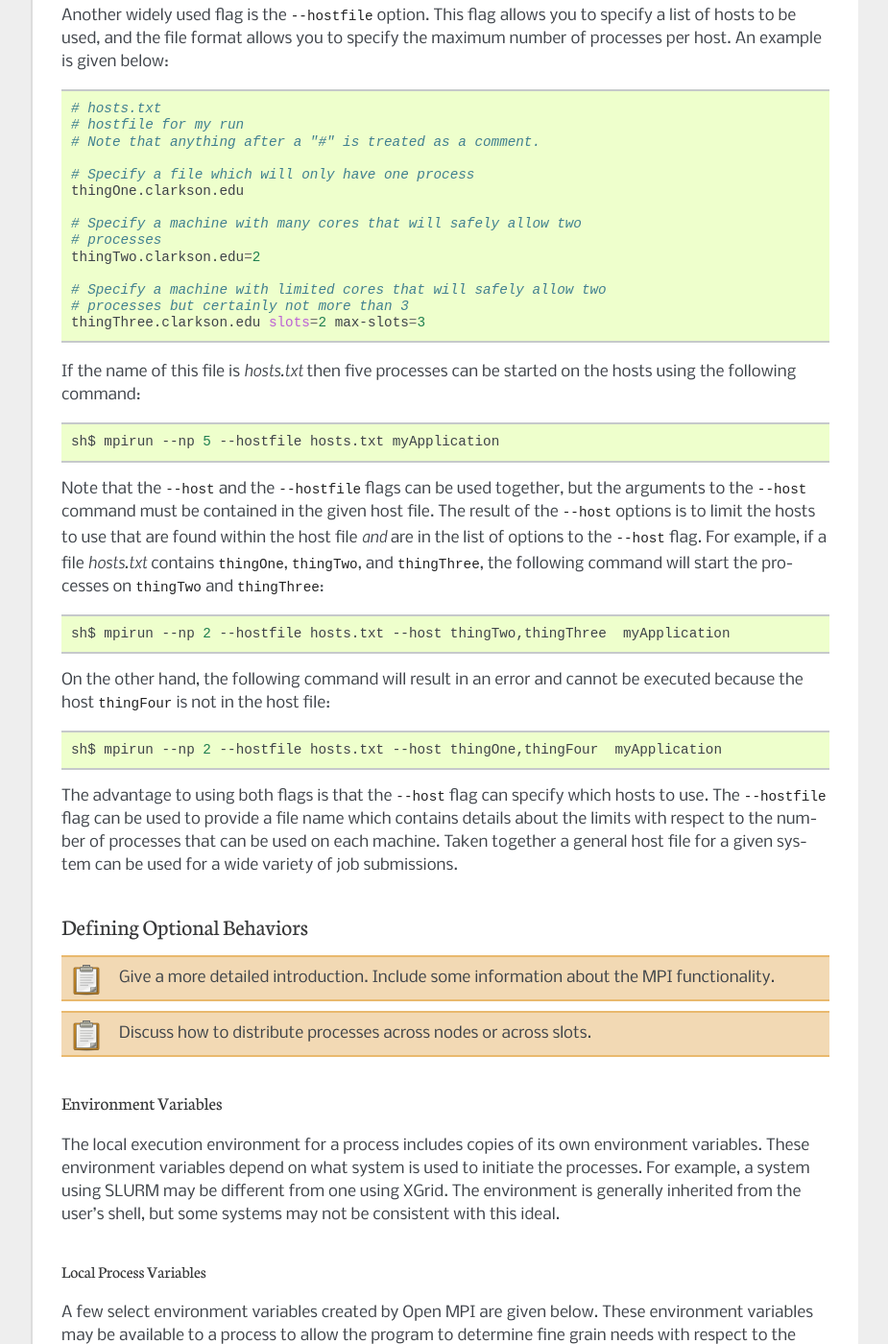
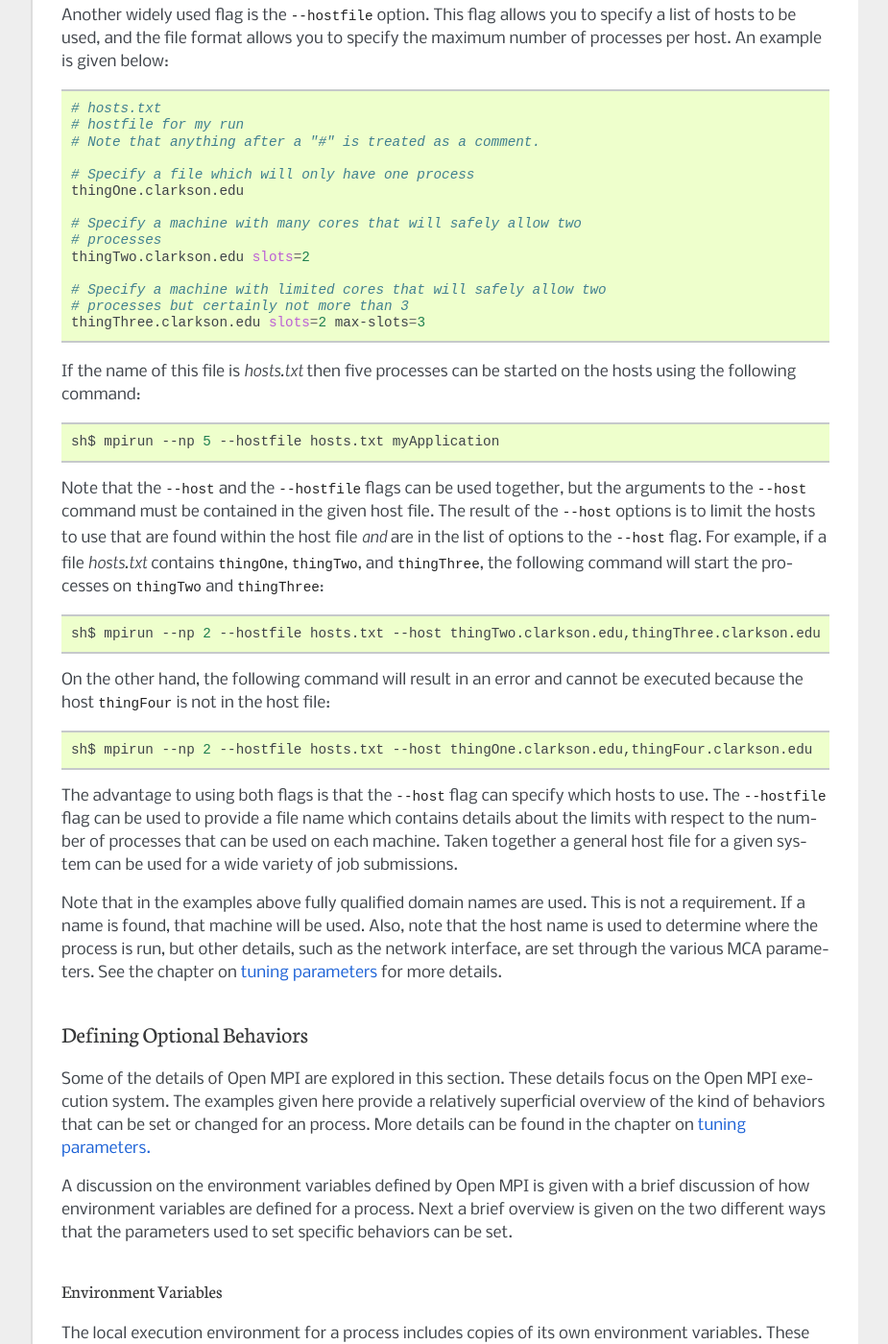
Before and after one commit to anhzhang/docs, a Sphinx documentation site: the page built from userManual/source/introduction.rst, in a window 1280 px wide and 1400 px high, scrolled down 3253 px. Shown: the whole window at 96% size, without its empty margins (198-1123 px from the left). Built offline with Sphinx 7.4.7, drawn with Linux system fonts in a browser that asks for light colours; some of the changed text lies outside the part shown.

Commit message:
Added an overview to the third section in the introductory chapter.

```diff
--- a/userManual/source/introduction.rst
+++ b/userManual/source/introduction.rst
@@ -254,14 +254,14 @@ file *hosts.txt* contains ``thingOne``, ``thingTwo``, and
 
 .. code-block:: sh
 
-   sh$ mpirun --np 2 --hostfile hosts.txt --host thingTwo,thingThree  myApplication
+   sh$ mpirun --np 2 --hostfile hosts.txt --host thingTwo.clarkson.edu,thingThree.clarkson.edu  myApplication
 
 On the other hand, the following command will result in an error and
 cannot be executed because the host ``thingFour`` is not in the host file:
 
 .. code-block:: sh
 
-   sh$ mpirun --np 2 --hostfile hosts.txt --host thingOne,thingFour  myApplication
+   sh$ mpirun --np 2 --hostfile hosts.txt --host thingOne.clarkson.edu,thingFour.clarkson.edu  myApplication
 
 The advantage to using both flags is that the ``--host`` flag can
 specify which hosts to use. The ``--hostfile`` flag can be used to
@@ -270,17 +270,32 @@ respect to the number of processes that can be used on each
 machine. Taken together a general host file for a given system can be
 used for a wide variety of job submissions.
 
+Note that in the examples above fully qualified domain names are
+used. This is not a requirement. If a name is found, that machine will
+be used. Also, note that the host name is used to determine where the
+process is run, but other details, such as the network interface, are
+set through the various MCA parameters. See the chapter on
+:ref:`tuning parameters<chapter-tuning>` for more details.
 
 =============================
 Defining Optional Behaviors
 =============================
 
-.. todo::
-   Give a more detailed introduction. Include some information about the
-   MPI functionality.
+Some of the details of Open MPI are explored in this section. These
+details focus on the Open MPI execution system. The examples given
+here provide a relatively superficial overview of the kind of
+behaviors that can be set or changed for an process. More details can
+be found in the chapter on :ref:`tuning parameters.<chapter-tuning>`
 
-.. todo::
-   Discuss how to distribute processes across nodes or across slots.
+A discussion on the environment variables defined by Open MPI is given
+with a brief discussion of how environment variables are defined for a
+process. Next a brief overview is given on the two different ways that
+the parameters used to set specific behaviors can be set.
+
+
+.. to tell mpi where it is install used the --prefix flag.
+.. shell$ mpirun --prefix /opt/openmpi-1.6.5 -np 4 a.out
+..
 
 
 -----------------------
--- a/userManual/source/tuning.rst
+++ b/userManual/source/tuning.rst
@@ -43,3 +43,5 @@ Advanced
 
 .. todo::
       I need help here.
+
+..  mca_btl_*_if_include / mca_btl_*_if_exclude parameters are used for setting network interfaces.
```
Also changed, not shown: other parts of userManual/source/introduction.rst (+2 -2 lines).
